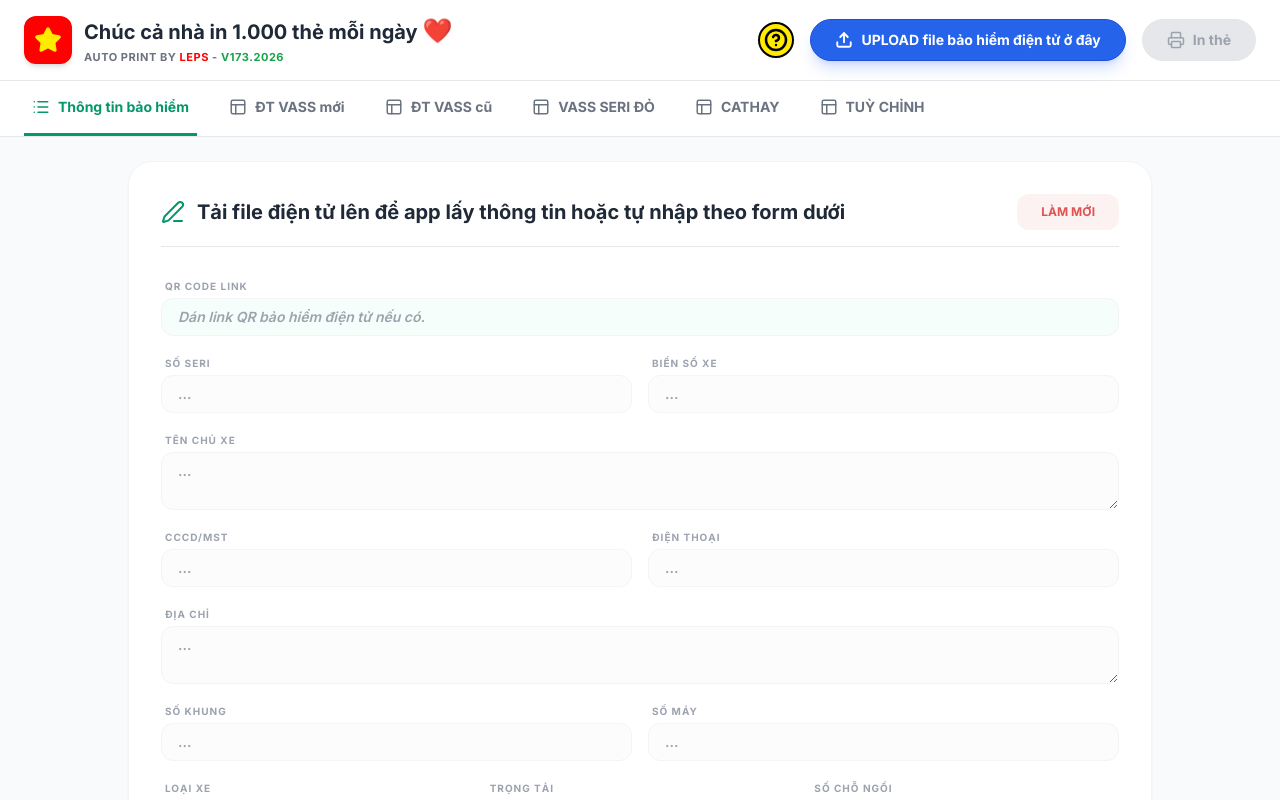
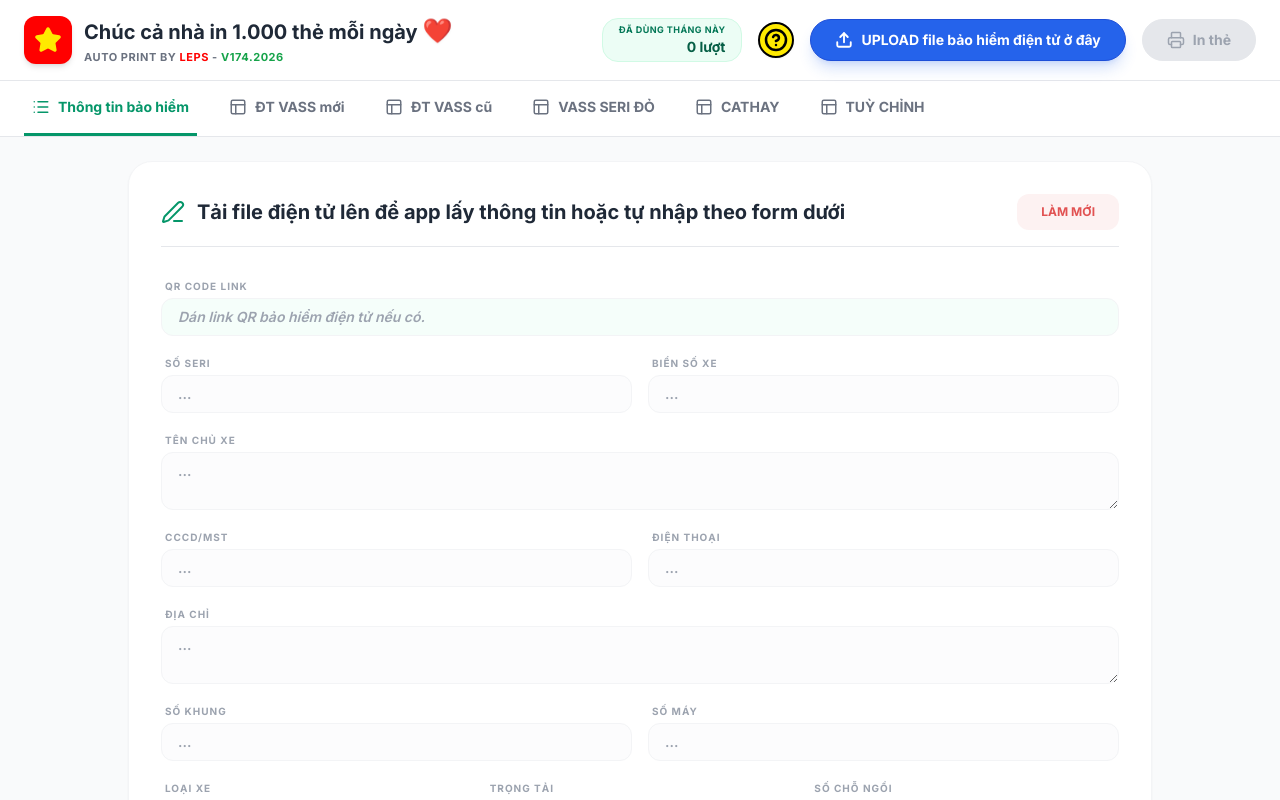
Before and after one commit to QuangPhuocc/auto-print-2, a React (Vite) app: page / in a window 1280 px wide. Built offline with nearby package versions, Linux system fonts and the light colour scheme.

Commit message:
chore: bump version to v174.2026

```diff
--- a/App.tsx
+++ b/App.tsx
@@ -134,6 +134,69 @@ const App: React.FC = () => {
 
   const [isLoading, setIsLoading] = useState(false);
   const [error, setError] = useState<string | null>(null);
+
+  // API count tracking
+  const [apiCount, setApiCount] = useState<number>(() => {
+    try {
+      const today = new Date();
+      const monthKey = `${today.getMonth() + 1}-${today.getFullYear()}`;
+      const stored = localStorage.getItem('gemini_api_call_count');
+      if (stored) {
+        const parsed = JSON.parse(stored);
+        if (parsed.month === monthKey) {
+          return parsed.count || 0;
+        }
+      }
+    } catch (e) {
+      console.error('Failed to load API count:', e);
+    }
+    return 0;
+  });
+
+  const incrementApiCount = useCallback(() => {
+    setApiCount(prev => {
+      const newCount = prev + 1;
+      try {
+        const today = new Date();
+        const monthKey = `${today.getMonth() + 1}-${today.getFullYear()}`;
+        localStorage.setItem('gemini_api_call_count', JSON.stringify({ month: monthKey, count: newCount }));
+      } catch (e) {
+        console.error('Failed to save API count:', e);
+      }
+      return newCount;
+    });
+  }, []);
+
+  // Cooldown tracking (10s)
+  const [cooldownTime, setCooldownTime] = useState<number>(0);
+  const [isCooldownActive, setIsCooldownActive] = useState<boolean>(false);
+
+  const startCooldown = useCallback(() => {
+    setIsCooldownActive(true);
+    setCooldownTime(10);
+  }, []);
+
+  useEffect(() => {
+    let timer: NodeJS.Timeout;
+    if (isCooldownActive && cooldownTime > 0) {
+      timer = setTimeout(() => {
+        setCooldownTime(prev => prev - 1);
+      }, 1000);
+    } else if (cooldownTime === 0) {
+      setIsCooldownActive(false);
+    }
+    return () => clearTimeout(timer);
+  }, [cooldownTime, isCooldownActive]);
+
+  const apiCountStatus = useMemo(() => {
+    if (apiCount < 500) {
+      return { bg: 'bg-emerald-50 border-emerald-100', text: 'text-emerald-700', val: 'text-emerald-800' };
+    }
+    if (apiCount < 700) {
+      return { bg: 'bg-amber-50 border-amber-100', text: 'text-amber-700', val: 'text-amber-800' };
+    }
+    return { bg: 'bg-rose-50 border-rose-100', text: 'text-rose-700', val: 'text-rose-800' };
+  }, [apiCount]);
   const [pdfUrl, setPdfUrl] = useState('');
   const [showGuidePopup, setShowGuidePopup] = useState(false);
   const [isDragging, setIsDragging] = useState(false);
@@ -200,6 +263,7 @@ const App: React.FC = () => {
   };
 
   const processFile = async (file: File) => {
+    if (isLoading || isCooldownActive) return;
     setIsLoading(true);
     setError(null);
 
@@ -208,6 +272,8 @@ const App: React.FC = () => {
       reader.onload = async (event) => {
         const base64 = (event.target?.result as string).split(',')[1];
         try {
+          incrementApiCount();
+          startCooldown();
           const result = await extractInsuranceData({ base64, mimeType: file.type });
           const sanitized = sanitizeData(result);
           sanitized.licensePlate = formatLicensePlate(sanitized.licensePlate);
@@ -233,6 +299,7 @@ const App: React.FC = () => {
   };
 
   const handleFileUpload = (e: React.ChangeEvent<HTMLInputElement>) => {
+    if (isLoading || isCooldownActive) return;
     const file = e.target.files?.[0];
     if (file) {
 
@@ -249,7 +316,7 @@ const App: React.FC = () => {
 
   const handleDragOver = (e: React.DragEvent<HTMLDivElement>) => {
     e.preventDefault();
-    if (activeTab === 'list') setIsDragging(true);
+    if (activeTab === 'list' && !isLoading && !isCooldownActive) setIsDragging(true);
   };
 
   const handleDragLeave = (e: React.DragEvent<HTMLDivElement>) => {
@@ -260,17 +327,20 @@ const App: React.FC = () => {
   const handleDrop = (e: React.DragEvent<HTMLDivElement>) => {
     e.preventDefault();
     setIsDragging(false);
+    if (isLoading || isCooldownActive) return;
     if (activeTab === 'list' && e.dataTransfer.files?.[0]) {
       processFile(e.dataTransfer.files[0]);
     }
   };
 
   const handleUrlExtract = async () => {
-    if (!pdfUrl) return;
+    if (!pdfUrl || isLoading || isCooldownActive) return;
     setIsLoading(true);
     setError(null);
 
     try {
+      incrementApiCount();
+      startCooldown();
       const result = await extractInsuranceData({ url: pdfUrl });
       const sanitized = sanitizeData(result);
       sanitized.licensePlate = formatLicensePlate(sanitized.licensePlate);
@@ -531,11 +601,15 @@ const App: React.FC = () => {
             </div>
             <div>
               <h1 className="text-xl font-bold text-gray-800 leading-tight">Chúc cả nhà in 1.000 thẻ mỗi ngày <span className="text-[#ff0000] text-2xl drop-shadow-sm">❤️</span></h1>
-              <p className="text-[11px] text-gray-500 font-bold uppercase tracking-wider mt-0.5">AUTO PRINT BY <span className="text-[#ff0000]">LEPS</span> - <span className="text-green-600">v173.2026</span></p>
+              <p className="text-[11px] text-gray-500 font-bold uppercase tracking-wider mt-0.5">AUTO PRINT BY <span className="text-[#ff0000]">LEPS</span> - <span className="text-green-600">v174.2026</span></p>
             </div>
           </div>
 
           <div className="flex items-center space-x-4">
+            <div className={`flex flex-col items-end justify-center px-4 py-1 border rounded-2xl shrink-0 ${apiCountStatus.bg}`}>
+              <span className={`text-[9px] font-bold uppercase tracking-wider ${apiCountStatus.text}`}>Đã dùng tháng này</span>
+              <span className={`text-sm font-black ${apiCountStatus.val}`}>{apiCount} lượt</span>
+            </div>
             <button
               onClick={() => setShowGuidePopup(true)}
               className="p-1 text-black bg-[#ffea00] border-[2.5px] border-black rounded-full hover:bg-yellow-300 transition-colors relative group shadow-sm flex items-center justify-center shrink-0"
@@ -545,10 +619,31 @@ const App: React.FC = () => {
                 Hướng dẫn sử dụng
               </div>
             </button>
-            <label className="flex items-center space-x-2 px-6 py-2.5 bg-blue-600 text-white hover:bg-blue-700 rounded-full cursor-pointer transition-all text-sm font-bold border border-blue-700 shadow-lg shadow-blue-600/20 relative">
-              <Upload size={18} strokeWidth={2.5} />
-              <span>UPLOAD file bảo hiểm điện tử ở đây</span>
-              <input type="file" className="hidden" accept="application/pdf,image/*" onChange={handleFileUpload} />
+            <label
+              className={`flex items-center space-x-2 px-6 py-2.5 rounded-full cursor-pointer transition-all text-sm font-bold border shadow-lg relative ${
+                (isLoading || isCooldownActive)
+                  ? 'bg-gray-200 text-gray-400 border-gray-200 cursor-not-allowed shadow-none'
+                  : 'bg-blue-600 text-white hover:bg-blue-700 border-blue-700 shadow-blue-600/20'
+              }`}
+            >
+              {isCooldownActive ? (
+                <>
+                  <Clock className="animate-pulse text-gray-400" size={18} />
+                  <span>Vui lòng đợi {cooldownTime}s...</span>
+                </>
+              ) : (
+                <>
+                  <Upload size={18} strokeWidth={2.5} />
+                  <span>UPLOAD file bảo hiểm điện tử ở đây</span>
+                </>
+              )}
+              <input
+                type="file"
+                className="hidden"
+                accept="application/pdf,image/*"
+                onChange={handleFileUpload}
+                disabled={isLoading || isCooldownActive}
+              />
             </label>
             <button
               onClick={handlePrint}
```
